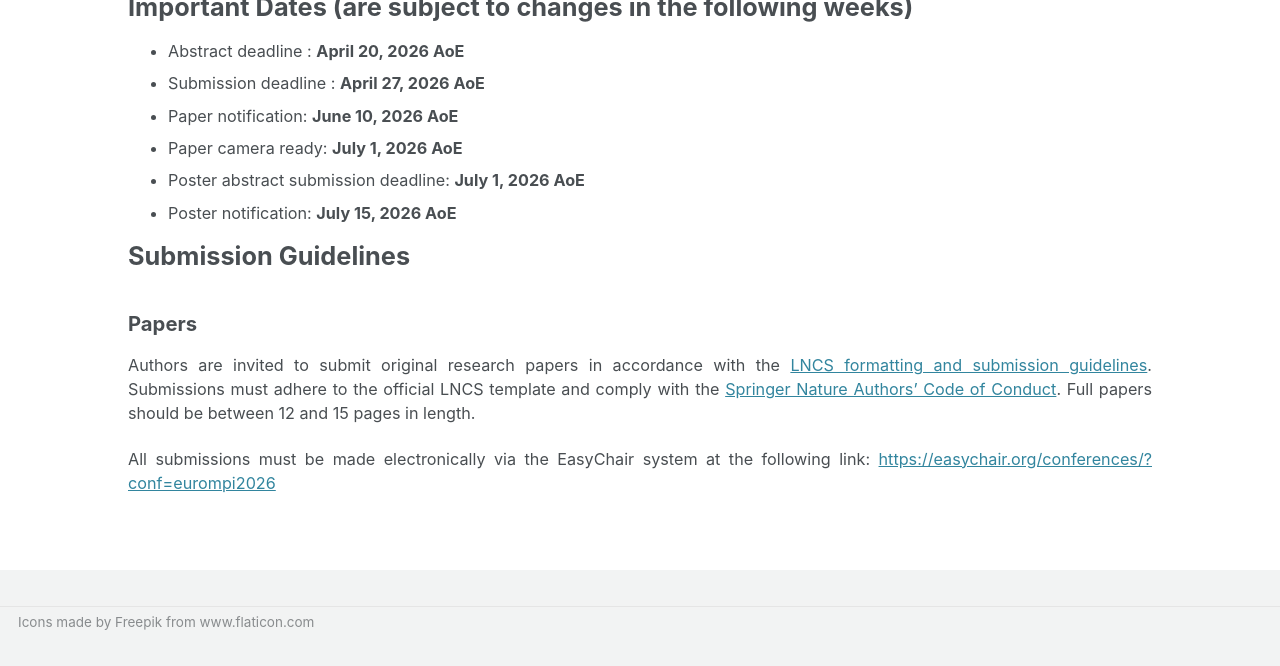
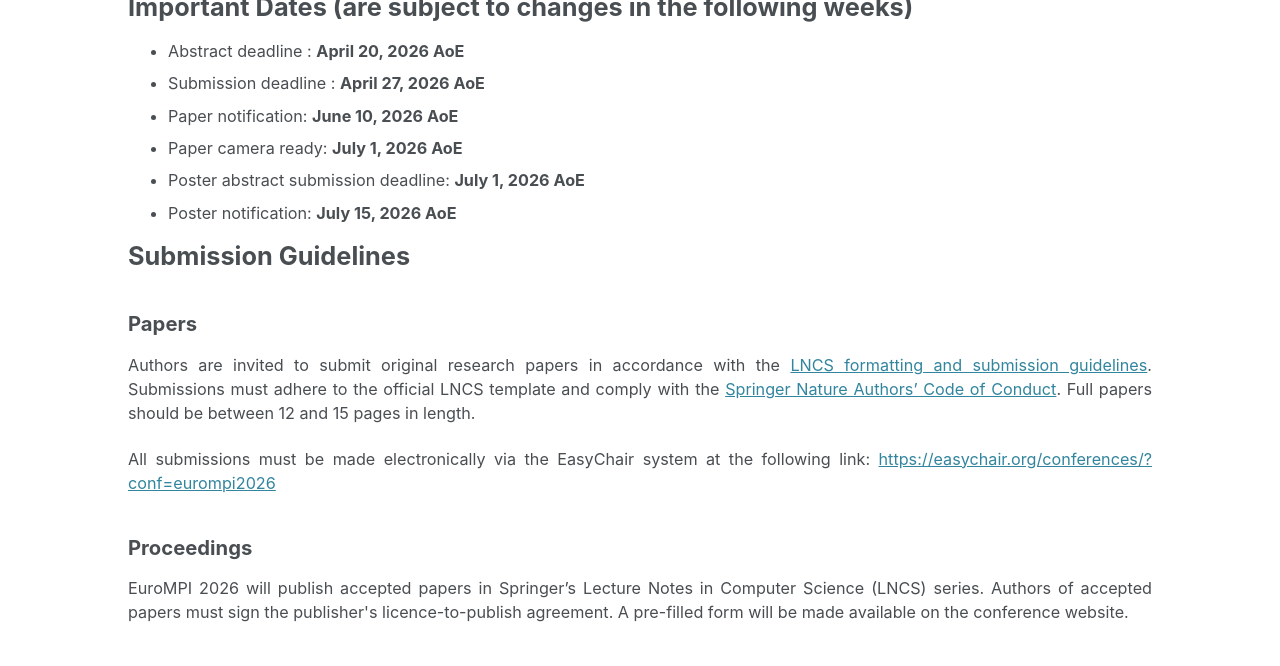
Before and after one commit to eurompi/eurompi.github.io, a Jekyll site: the page built from _pages/call.md, in a window 1280 px wide and 900 px high, scrolled down 1882 px, cut to the strip 0-666 px from the top of the window. Built offline with Jekyll 4.4.1, drawn with Linux system fonts in a browser that asks for light colours; cached includes are drawn as plain includes.

Commit message:
Add paragraph with info on proceedings
Signed-off-by: Christoph Niethammer <niethammer@hlrs.de>

```diff
--- a/_pages/call.md
+++ b/_pages/call.md
@@ -87,3 +87,7 @@
 <h2>Posters</h2>
 <p>We welcome the submission of abstracts for posters to be presented during a dedicated poster session. These abstracts should not exceed 2 pages (excluding references) and should use the <a href="https://www.springer.com/gp/computer-science/lncs/conference-proceedings-guidelines">Springer LNCS</a> proceedings template, submitted through the <a href="https://easychair.org/conferences?conf=eurompiusa2025">EasyChair submission site</a>. The deadline for submitting poster abstracts is <b><s>July 16, 2025</s> August 1, 2025</b>.</p>
 --->
+
+<h2>Proceedings</h2>
+
+<p>EuroMPI 2026 will publish accepted papers in Springer’s Lecture Notes in Computer Science (LNCS) series. Authors of accepted papers must sign the publisher's licence-to-publish agreement. A pre-filled form will be made available on the conference website.</p>
```
